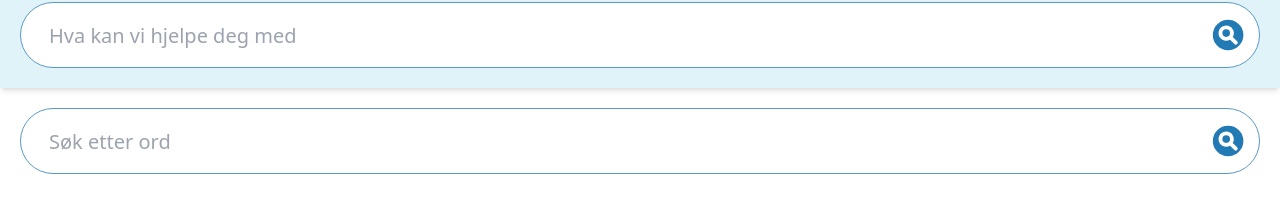
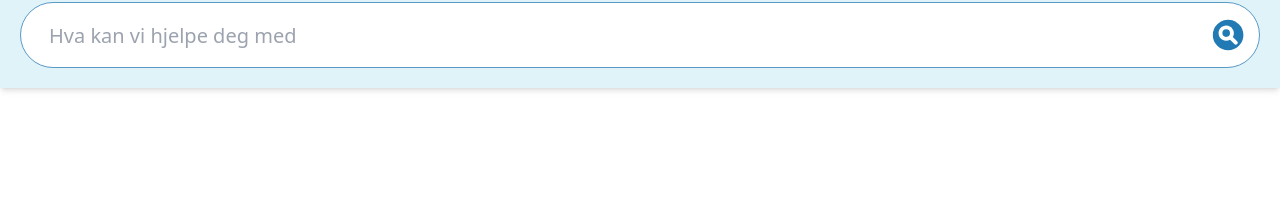
Before and after one commit to Prebenww/Viken.no-klone, a Next.js app: page / in a window 1280 px wide. Shown: the part 234-446 px from the top of the page. Built offline with nearby package versions, Linux system fonts and the light colour scheme.

Commit message:
Refactoring, extraction of Search component to a new reusable componanet

```diff
--- a/components/Hero.tsx
+++ b/components/Hero.tsx
@@ -5,7 +5,7 @@ import Search from "./Search";
 const Hero = () => {
     return (
         <div>
-            <Search placeholder='Søk etter ord' />
+          {/*  <Search placeholder='Søk etter ord' />*/}
         </div>
     )
 }
```
